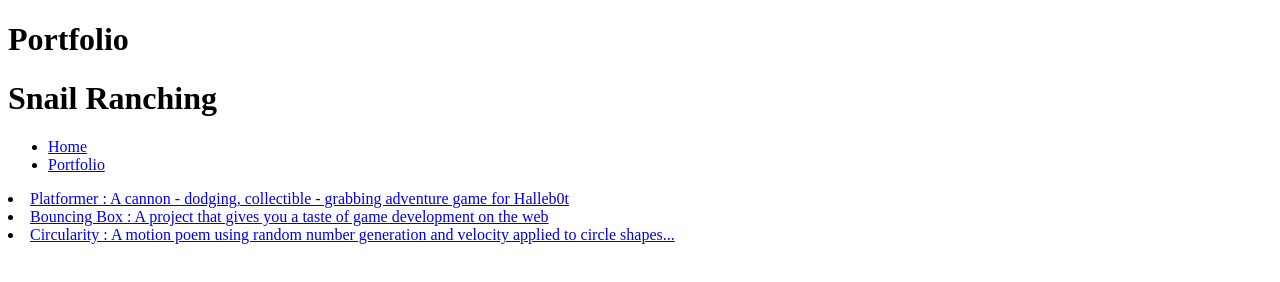
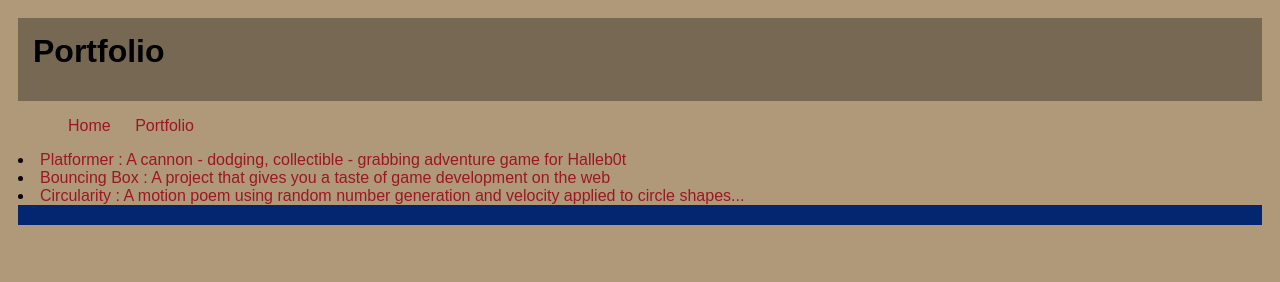
Before and after one commit to BrysonWolz/BrysonWolz, a plain HTML site: page portfolio.html in a window 1280 px wide. Drawn offline with Linux system fonts and the light colour scheme.

Commit message:
add portfolio.html file

```diff
--- a/portfolio.html
+++ b/portfolio.html
@@ -3,7 +3,7 @@
     <head>
         <title>Snail Rancher</title>
         <title>Snail Ranchism</title>
-        <link rel="stylesheet" href="style.css">
+        <link rel="stylesheet" href="style.css"></link>
     </head>
     <body>
       <div id="<div id="all-contents">
@@ -15,7 +15,6 @@
                     </ul>
                 </div>
             </main>
-            <h1>Snail Ranching</h1>
             <ul id="nav-ul">
                <li class="nav-li">
                <a class="nav-a" href="index.html">Home</a>
--- a/style.css
+++ b/style.css
@@ -1,25 +1,95 @@
-body{ /* portfolio styles */
+body {
+    background: rgba(112, 73, 15, 0.555);
+    color: rgb(8, 0, 0);
+    padding: 10px;
+    font-family: arial;
+}
+#all-contents {
+  max-width: 800px;
+    margin: auto;
+}
+
+
+/* navigation menu */
+nav {
+    background: rgb(4, 38, 112);
+   margin: 0 auto;
+   margin-bottom: 20px;
+    display: flex;
+    padding: 10px;
+}
+h1 {
+    display: flex;
+    align-items: center;
+    color: rgb(150, 12, 12);
+    flex: 1;
+    margin: 0;
+}
+#nav-ul {
+    list-style-image: none;
+}
+.nav-li {
+    display: inline-block;
+    padding: 0 10px;
+}
+a {
+    text-decoration: none;
+    color: rgb(156, 23, 34);
+}
+
+
+/* main container area beneath menu */
+main {
+    background: rgba(7, 7, 7, 0.336);
+    display: flex;
+}
+.sidebar {
+    margin-right: 25px;
+    padding: 10px;
+}
+.sidebar-img {
+    width: 200px;
+}
+.content {
+    flex: 1;
+    padding: 15px;
+}
+
+
+/* portfolio styles */
+#interests {
+    border: 4px rgba(120, 243, 243, 0.774) ridge;
+    padding: 8px;
+}
+h2, h3 {
+    margin: 0px;
+}
+ /* portfolio styles */
  .content h1 {
     color: black;
 }
+
 
 #portfolio {
     list-style-type: none;
     padding-left: 0;
 }
 
+
 #portfolio li {
-        background: #a13737;
+    background: rgb(255, 255, 255);
     padding: 10px;
     border-radius: 10px;
     margin-bottom: 10px;
 }
 
+
 #portfolio li:hover {
-        background: #eee;
+    background: rgb(238, 238, 238)911);
 }
+
 
 #portfolio a {
     text-decoration: none;
-        color: #b61212;
-    }}
+    color: #454545;
+}
```
Lines whose indentation alone changed are shown as unchanged.
